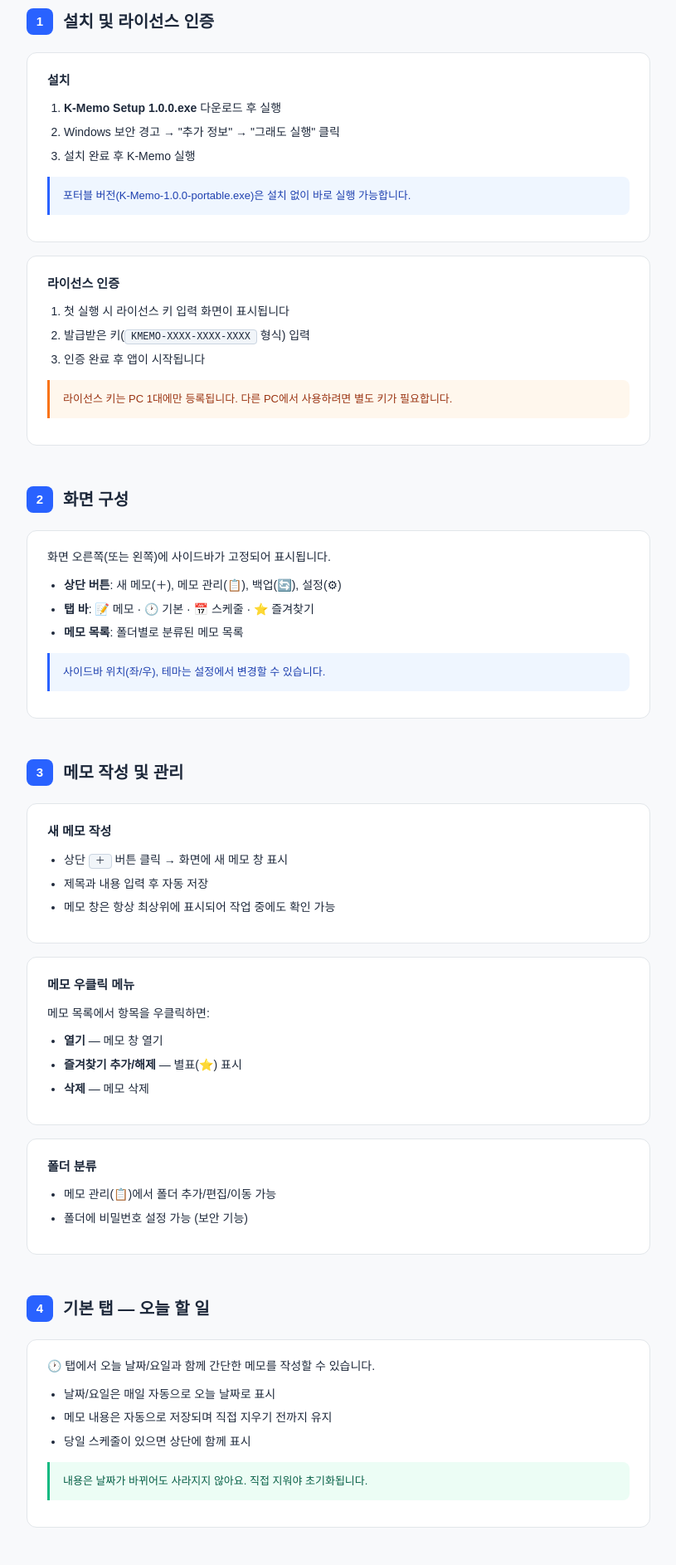
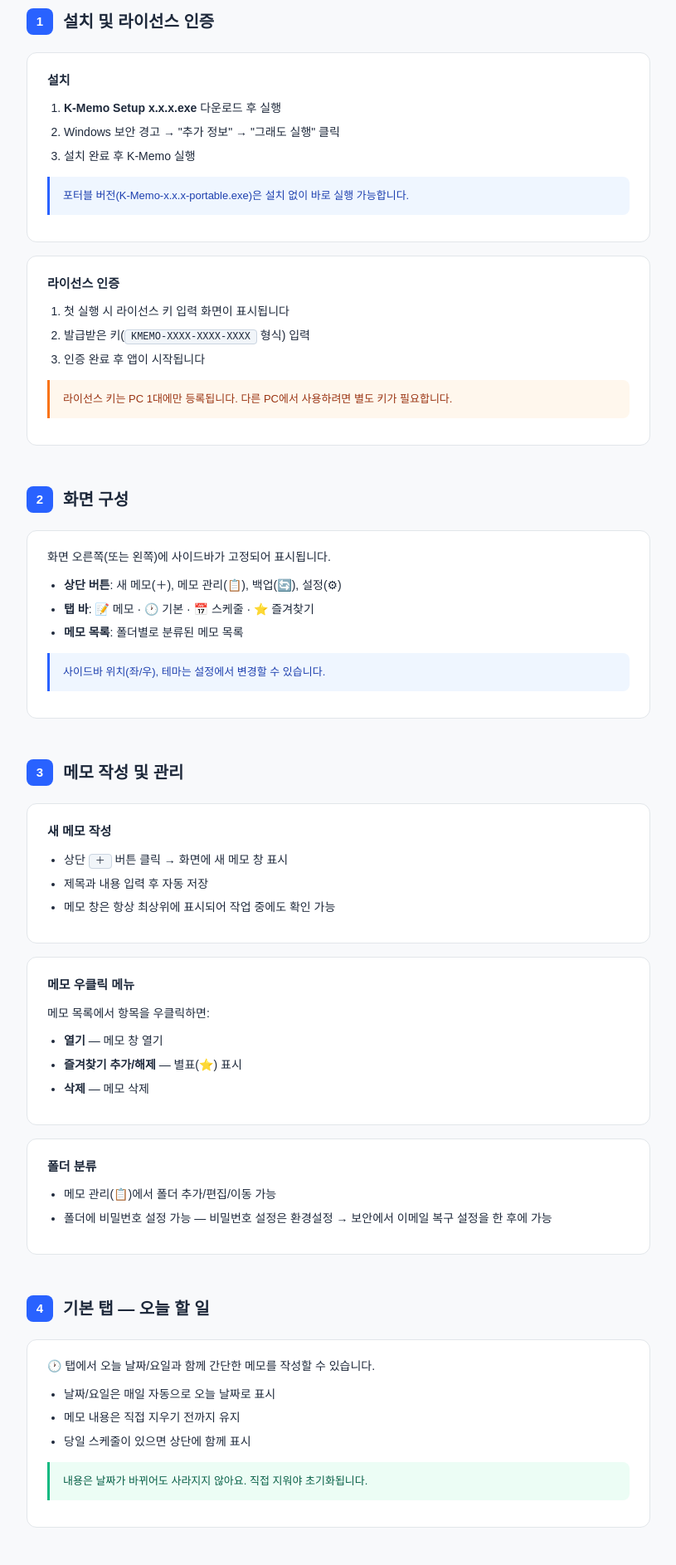
Before and after one commit to regina25846-code/kris-memo, a plain HTML site: page update/manual.html in a window 1280 px wide. Shown: the part 700-2586 px from the top of the page at 83% size, without its empty margins (232-1047 px from the left). Drawn offline with Linux system fonts and the light colour scheme.

Commit message:
update: 설명서 4곳 수정

```diff
--- a/update/manual.html
+++ b/update/manual.html
@@ -79,11 +79,11 @@
     <div class="card">
       <h3>설치</h3>
       <ol>
-        <li><b>K-Memo Setup 1.0.0.exe</b> 다운로드 후 실행</li>
+        <li><b>K-Memo Setup x.x.x.exe</b> 다운로드 후 실행</li>
         <li>Windows 보안 경고 → "추가 정보" → "그래도 실행" 클릭</li>
         <li>설치 완료 후 K-Memo 실행</li>
       </ol>
-      <div class="tip">포터블 버전(K-Memo-1.0.0-portable.exe)은 설치 없이 바로 실행 가능합니다.</div>
+      <div class="tip">포터블 버전(K-Memo-x.x.x-portable.exe)은 설치 없이 바로 실행 가능합니다.</div>
     </div>
     <div class="card">
       <h3>라이선스 인증</h3>
@@ -140,7 +140,7 @@
       <h3>폴더 분류</h3>
       <ul>
         <li>메모 관리(📋)에서 폴더 추가/편집/이동 가능</li>
-        <li>폴더에 비밀번호 설정 가능 (보안 기능)</li>
+        <li>폴더에 비밀번호 설정 가능 — 비밀번호 설정은 환경설정 → 보안에서 이메일 복구 설정을 한 후에 가능</li>
       </ul>
     </div>
   </div>
@@ -155,7 +155,7 @@
       <p>🕐 탭에서 오늘 날짜/요일과 함께 간단한 메모를 작성할 수 있습니다.</p>
       <ul>
         <li>날짜/요일은 매일 자동으로 오늘 날짜로 표시</li>
-        <li>메모 내용은 자동으로 저장되며 직접 지우기 전까지 유지</li>
+        <li>메모 내용은 직접 지우기 전까지 유지</li>
         <li>당일 스케줄이 있으면 상단에 함께 표시</li>
       </ul>
       <div class="new">내용은 날짜가 바뀌어도 사라지지 않아요. 직접 지워야 초기화됩니다.</div>
@@ -270,7 +270,7 @@
     <div class="card">
       <h3>폴더 잠금</h3>
       <ul>
-        <li>설정 → 보안 탭에서 폴더에 비밀번호 설정 가능</li>
+        <li>폴더 잠금(비밀번호 설정)은 환경설정 → 보안에서 이메일 복구 설정을 한 후에 사용 가능</li>
         <li>잠긴 폴더는 비밀번호 입력 전까지 내용 숨김</li>
       </ul>
     </div>
```
